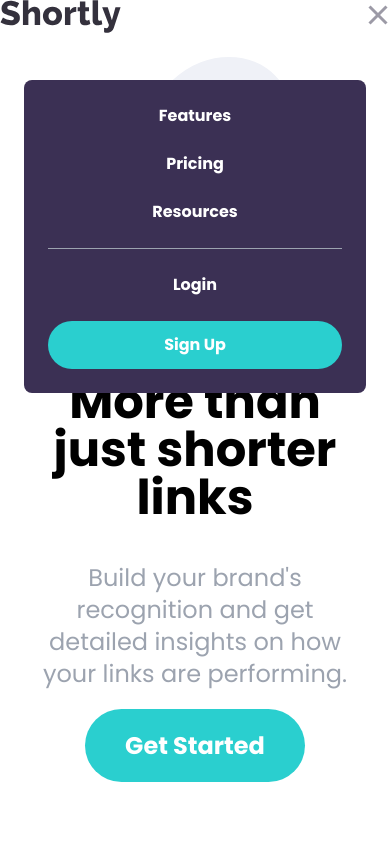
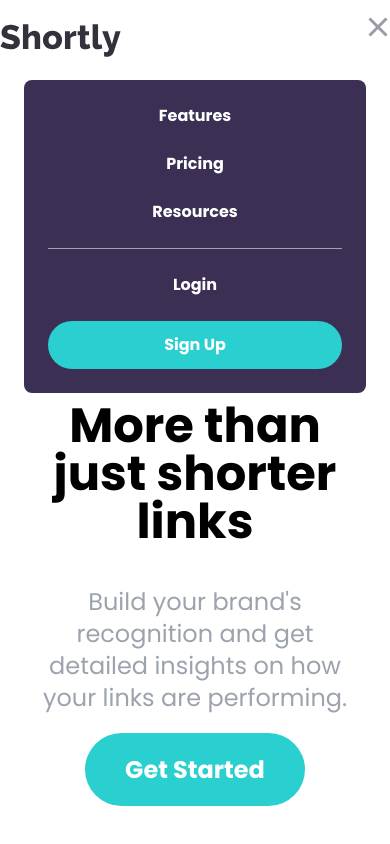
Before and after one commit to behrouz2115/shortly, a website: page src/index.html in a window 390 px wide. Both pictures are taken after a click on the button 378 px from the left and 16 px from the top of the page. Shown: the top 844 px of the page. Drawn offline with Linux system fonts and the light colour scheme.

Commit message:
small change

```diff
--- a/js/script.js
+++ b/js/script.js
@@ -10,6 +10,11 @@
 
 btn.addEventListener('click', navToggle);
 
+function navToggle() {
+    btn.classList.toggle('open');
+    menu.classList.toggle('flex');
+    menu.classList.toggle('hidden');
+}
 
 
 // Validate a URL
@@ -40,9 +45,3 @@
     alert("success");
   }
 }
-
-function navToggle() {
-    btn.classList.toggle('open');
-    menu.classList.toggle('flex');
-    menu.classList.toggle('hidden');
-}
--- a/src/index.html
+++ b/src/index.html
@@ -19,7 +19,7 @@
         <!-- flex -->
         <div class="flex items-center justify-between">
             <!-- flex/logo/menu -->
-            <div class="flex items-center space-x-20">
+            <div class="flex items-center pt-6 space-x-20">
                 <!-- logo -->
                 <img src="../image/logo.svg" alt="">
                 <!-- left menu -->
```
Also changed, not shown: dist/output.css.
